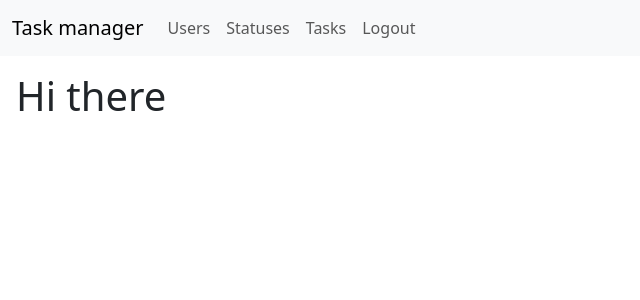
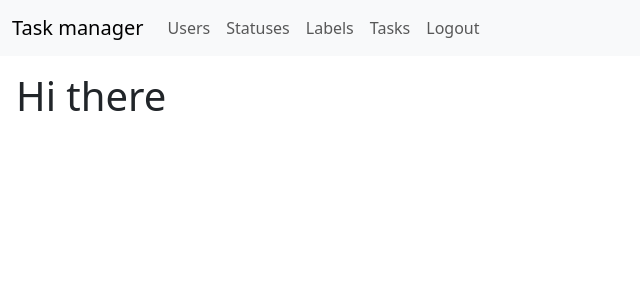
Before and after one commit to Raphael703/python-project-52, a Django app: page / in a window 1280 px wide. Shown: the top 300 px of the page, without its empty margins (0-640 px from the left). Run offline with Django 5.2, Linux system fonts and the light colour scheme; the visitor is signed in with stand-in values (Sample User, id 1); parts of the project's set-up code (start-up, migrations or seed data) failed here and were passed over; some libraries are stand-ins or nearby versions.

Commit message:
Add link to labels list in nav.html

```diff
--- a/task_manager/templates/includes/nav.html
+++ b/task_manager/templates/includes/nav.html
@@ -14,6 +14,11 @@
                 <li class="nav-item">
                     <a class="nav-link" href="{% url 'statuses_list' %}">
                         {% translate 'Statuses' %}
+                    </a>
+                </li>
+                <li class="nav-item">
+                    <a class="nav-link" href="{% url 'labels_list' %}">
+                        {% translate 'Labels' %}
                     </a>
                 </li>
                 <li class="nav-item">
```
